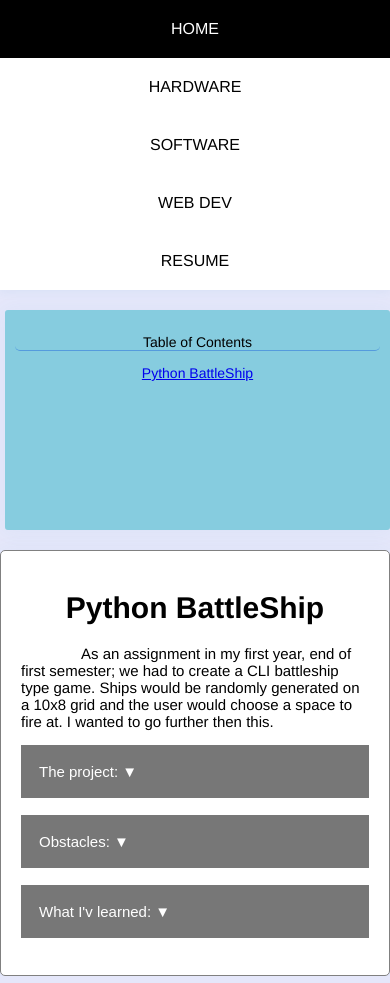
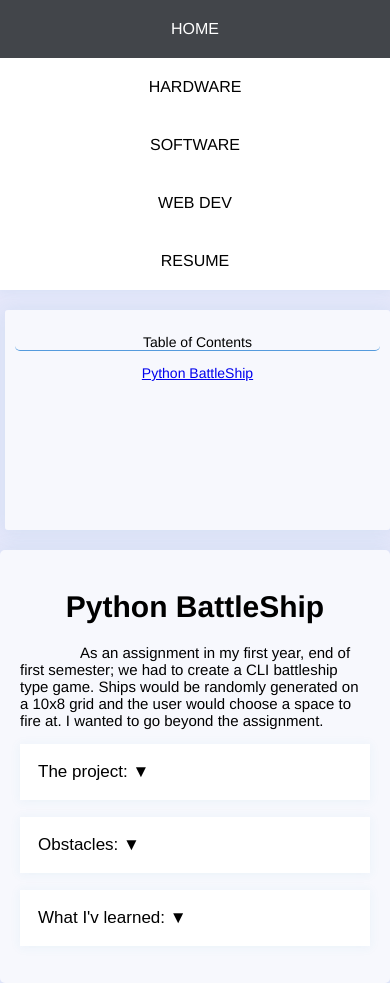
Before and after one commit to srjamesjr/ePortfolio, a plain HTML site: page Software/index.html in a window 390 px wide. Both pictures are taken after a click on the link "Python BattleShip". Drawn offline with Linux system fonts and the light colour scheme.

Commit message:
edited colours

```diff
--- a/css/docs.css
+++ b/css/docs.css
@@ -10,7 +10,7 @@
     margin-top: 50px;
     font-size: 16px;
     margin-left: auto; !important;
-    box-shadow: 0px 1px 20px 1px rgba(50, 160, 190,0.05);
+    box-shadow: 0px 1px 20px 1px rgba(50, 160, 190,0.1);
 }
 
 .table-of-contents{
@@ -24,7 +24,7 @@
     height: 200px;
     margin-right: auto; !important;
     margin-left: 5px;
-    box-shadow: 0px 1px 20px 1px rgba(50, 160, 190,0.05);
+    box-shadow: 0px 1px 20px 1px rgba(50, 160, 190,0.1);
     border-radius: 3px;
 }
 
@@ -40,14 +40,15 @@ img {
 
 #ToTop {
     display: none;
-    box-shadow: inset 0px 1px 10px 1px rgba(56, 102, 145,0.5);
+    box-shadow: 0px 1px 20px 1px rgba(50, 160, 190,0.5);
     position: fixed;
     bottom: 20px;
     right: 60px;
     font-size: 18px;
     outline: none;
     border: none;
-    background-color: #72c3da;
+    /*background-color: #72c3da;*/
+    background-color: white;
     padding: 15px;
     color: black;
     width: 100px;
@@ -63,7 +64,8 @@ img {
 
 
 #ToTop:hover {
-    background-color: #559bdd;
+    background-color: #42454a;
+    color: white;
 }
 @media only screen and (max-width: 750px) {
 
@@ -76,19 +78,17 @@ img {
         margin-top: 20px;
         padding: 10px;
         font-size: 14px;
-        background-color: #86ccdf;
+        box-shadow: 0px 1px 20px 1px rgba(50, 160, 190,0.1);
         width: auto;
         height: 200px;
         text-align: center;
     }
 
     .content {
-        /*height: auto;*/
         min-height: 40vh;
         width: auto;
         border-radius: 5px;
-        border: 1px solid #808080;
-        background: white;
+        box-shadow: 0px 1px 20px 1px rgba(50, 160, 190,0.1);
         padding: 20px;
         margin-top: 20px;
         font-size: 15px;
@@ -98,32 +98,34 @@ img {
 
     #ToTop {
         right: 30px;
-        background-color: #72c3da;
         z-index: 2;
     }
 
 }
 
-/*w3schools*/
 .collapsible {
-    background-color: #777;
-    color: white;
+    background-color: white;
+    color: black;
     cursor: pointer;
     padding: 18px;
     width: 100%;
     border: none;
     text-align: left;
-    outline: none;
-    font-size: 15px;
+    font-size: 17px;
+    font-weight: 500;
+    box-shadow: 0px 1px 10px 1px rgba(50, 160, 190,0.06);
 }
 
 .active, .collapsible:hover {
-    background-color: #555;
+    background-color: #42454a;
+    /*background-color: black;*/
+    color: white;
 }
 
+
 .section {
-    padding: 0 18px;
     display: none;
+    padding: 10px;
     overflow: hidden;
-    background-color: #f1f1f1;
+    /*background-color: #f3f4fc;*/
 }
--- a/css/header.css
+++ b/css/header.css
@@ -23,7 +23,7 @@ body {
     text-decoration: none
 }
 .header-text:hover {
-    background: black;
+    background: #42454a;
     color: white;
 }
 
--- a/js/software.js
+++ b/js/software.js
@@ -4,11 +4,11 @@ function P_BattleShip() {
     d.classList = "content";
     d.innerHTML =
         '<div class=\"center-text\"><h1>Python BattleShip</h1></div> \
-        <p>&emsp;&emsp;&emsp;&emsp;As an assignment in my first year, end of first semester; we had to create a CLI battleship type game. Ships would be randomly generated on a 10x8 grid and the user would choose a space to fire at. I wanted to go further then this.</p>\
+        <p>&emsp;&emsp;&emsp;&emsp;As an assignment in my first year, end of first semester; we had to create a CLI battleship type game. Ships would be randomly generated on a 10x8 grid and the user would choose a space to fire at. I wanted to go beyond the assignment.</p>\
         <button class="collapsible">The project: &#9660;</button> \
         <div class="section">  \
-        <p> this is a test my good sir, m\'lady (1) </p>\
-        \
+        <p>&emsp;&emsp;&emsp;&emsp;I created the classic game of battleship. Playable by 1 person and a Computer Player, or by 2 people.  </p>\
+        <p>&emsp;&emsp;&emsp;&emsp;You start the game with a .bat file that loads an ASCII menu asking to choose how many players are playing. This launches a Python Turtle graphics window (I explain this in the next section). At the start of the game you need to place your boats. You do this one by one starting at the smallest using the arrow keys to move the boat around the grid and the \'R\' button to rotate the ship (and space to place). When all Your boats are placed, they are hidden and it\'s the second players turn. </p>\
         </div>  <div><br/></div> \
         \
          <button class="collapsible">Obstacles: &#9660;</button>\
@@ -24,3 +24,5 @@ function P_BattleShip() {
         </div>  <div><br/></div>  \
         ';
 }
+
+//<p>&emsp;&emsp;&emsp;&emsp;</p>
```
